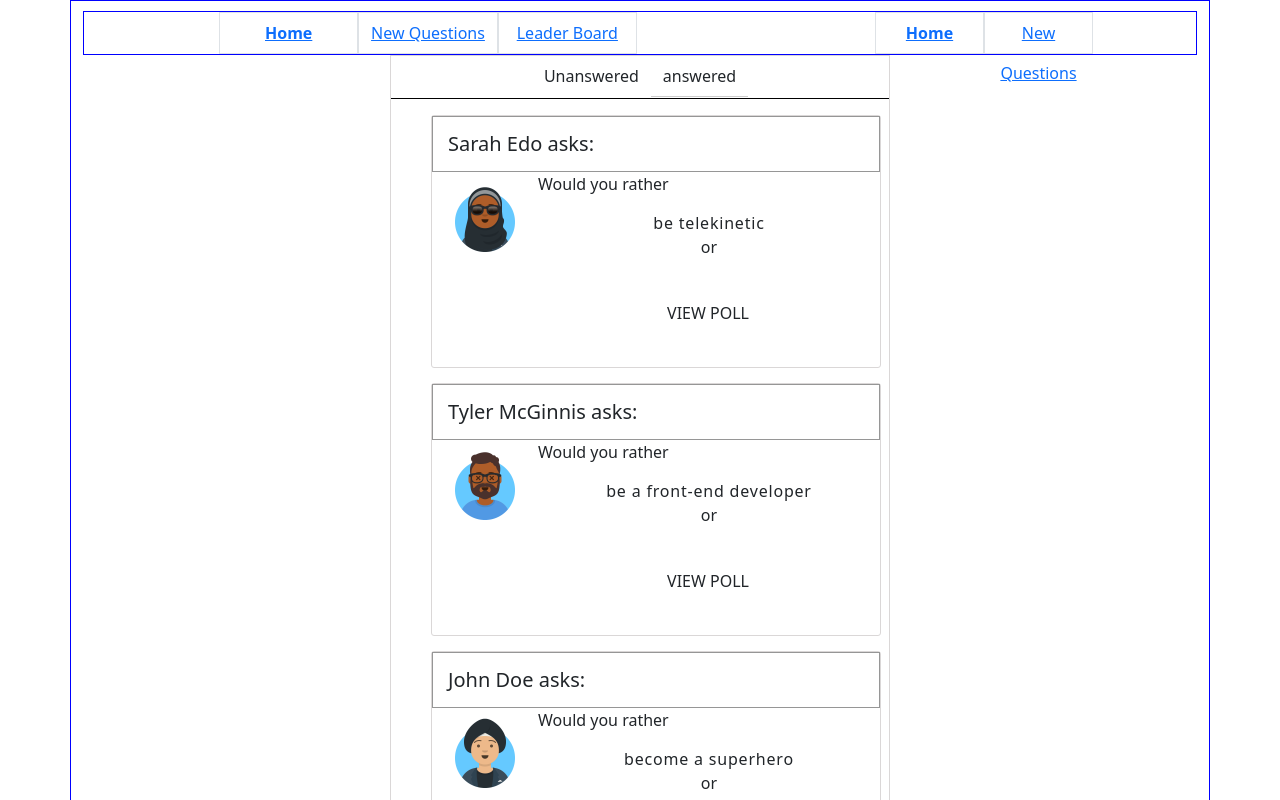
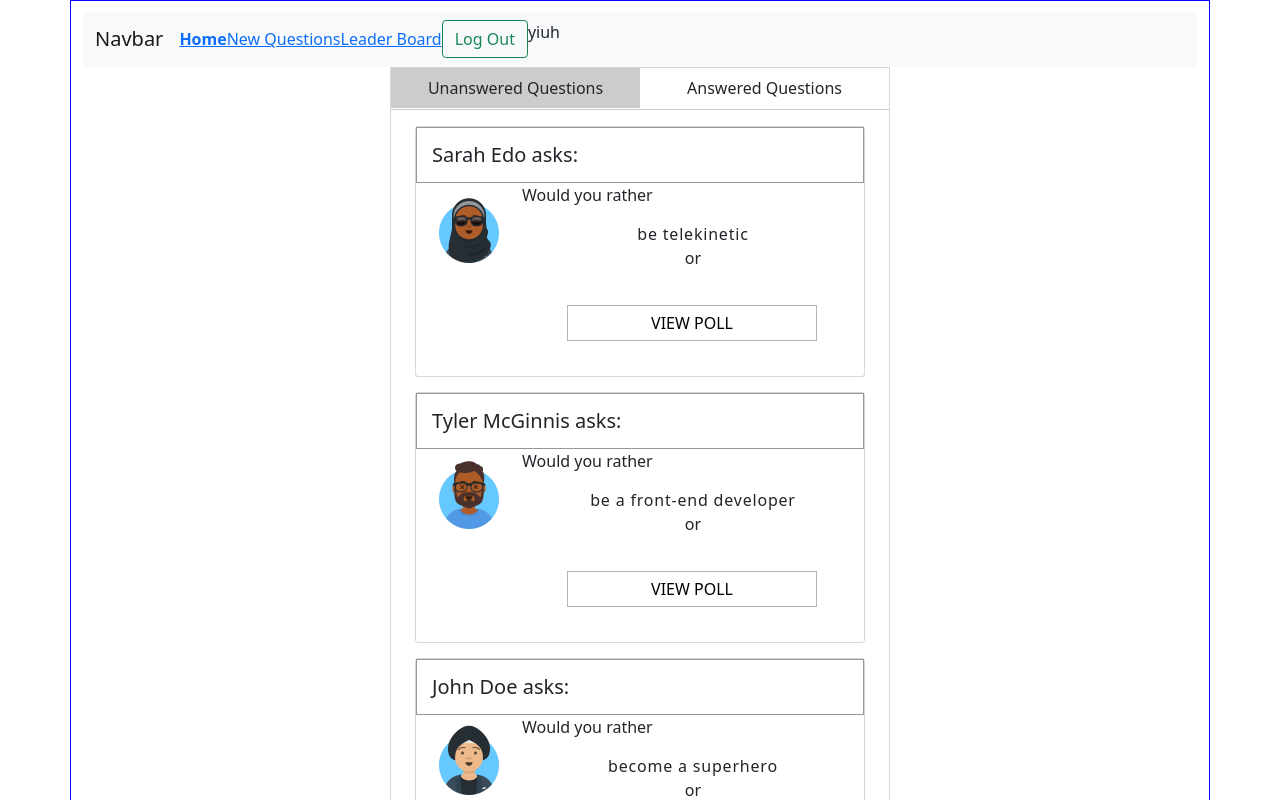
Before and after one commit to Muhammadcod/would-you-rather, a React (Create React App) app: page / in a window 1280 px wide. Shown: the top 800 px of the page. Built offline with nearby package versions, Linux system fonts and the light colour scheme.

Commit message:
style: Updating tab

```diff
--- a/package.json
+++ b/package.json
@@ -11,6 +11,7 @@
 		"react": "^16.13.1",
 		"react-dom": "^16.13.1",
 		"react-redux": "^7.2.1",
+		"react-redux-loading": "^4.6.1",
 		"react-router-dom": "^5.2.0",
 		"react-scripts": "3.4.3",
 		"redux": "^4.0.5",
--- a/src/components/Dashboard.js
+++ b/src/components/Dashboard.js
@@ -10,7 +10,7 @@ class Dashboard extends Component {
 		return (
 			<>
 				<Tabs>
-					<div label="Unanswered">
+					<div label="Unanswered Questions">
 						<ul className="dashboard-list">
 							{unanswered.map((question) => (
 								<li key={question.id}>
@@ -19,12 +19,14 @@ class Dashboard extends Component {
 							))}
 						</ul>
 					</div>
-					<div label="answered">
-						{answered.map((question) => (
-							<li key={question.id}>
-								<Question id={question.id} />
-							</li>
-						))}
+					<div label="Answered Questions">
+						<ul className="dashboard-list">
+							{answered.map((question) => (
+								<li key={question.id}>
+									<Question id={question.id} />
+								</li>
+							))}
+						</ul>
 					</div>
 				</Tabs>
 			</>
--- a/src/components/Nav.js
+++ b/src/components/Nav.js
@@ -3,37 +3,48 @@ import { NavLink } from "react-router-dom";
 
 export default function Nav() {
 	return (
-		<nav className="nav">
-			<ul>
-				<li className="border">
+		<nav class="navbar navbar-expand-lg navbar-light bg-light">
+			<div class="container-fluid">
+				<button
+					class="navbar-toggler"
+					type="button"
+					data-toggle="collapse"
+					data-target="#navbarTogglerDemo03"
+					aria-controls="navbarTogglerDemo03"
+					aria-expanded="false"
+					aria-label="Toggle navigation"
+				>
+					<span class="navbar-toggler-icon"></span>
+				</button>
+				<a class="navbar-brand" href="/">
+					Navbar
+				</a>
+				<div class="collapse navbar-collapse" id="navbarTogglerDemo03">
+					<ul class="navbar-nav mr-auto mb-2 mb-lg-0">
+						<li class="nav-item">
 							<NavLink to="/" exact activeClassName="active">
 								Home
 							</NavLink>
 						</li>
-				<li className="border">
+						<li class="nav-item">
 							<NavLink to="/new" activeClassName="active">
 								New Questions
 							</NavLink>
 						</li>
-				<li className="border">
+						<li class="nav-item">
 							<NavLink to="/answered" activeClassName="active">
 								Leader Board
 							</NavLink>
 						</li>
 					</ul>
-
-			<ul>
-				<li className="border">
-					<NavLink to="/" exact activeClassName="active">
-						Home
-					</NavLink>
-				</li>
-				<li className="border">
-					<NavLink to="/NewQuestion" activeClassName="active">
-						New Questions
-					</NavLink>
-				</li>
-			</ul>
+					<div class="d-flex">
+						<button class="btn btn-outline-success" type="submit">
+							Log Out
+						</button>
+						<div>yiuh</div>
+					</div>
+				</div>
+			</div>
 		</nav>
 	);
 }
--- a/src/components/Question.js
+++ b/src/components/Question.js
@@ -32,7 +32,7 @@ class Question extends Component {
 								<Link to={`${id}/result`}>
 									<button
 										type="submit"
-										className="btn bod"
+										className="custom-btn bod"
 										style={{ color: `red` }}
 									>
 										View Poll
@@ -40,7 +40,10 @@ class Question extends Component {
 								</Link>
 							) : (
 								<Link to={`/question/${id}`}>
-									<button type="submit" className="btn">
+									<button
+										type="submit"
+										className="custom-btn"
+									>
 										View Poll
 									</button>
 								</Link>
--- a/src/index.css
+++ b/src/index.css
@@ -17,7 +17,7 @@ a {
 	border: 1px solid blue;
 }
 
-.btn {
+.custom-btn {
 	text-transform: uppercase;
 	margin: 35px auto;
 	padding: 5px;
@@ -29,12 +29,12 @@ a {
 	position: relative;
 }
 
-.btn:hover {
+.custom-btn:hover {
 	border-color: rgba(0, 0, 0, 0.5);
 	text-decoration: none;
 }
 
-.btn:focus {
+.custom-btn:focus {
 	outline: 0;
 	font-weight: 700;
 	border-width: 2px;
@@ -47,7 +47,7 @@ a {
 .active {
 	font-weight: bold;
 }
-nav {
+/* nav {
 	padding: 0px;
 	display: flex;
 	border: 1px solid blue;
@@ -85,10 +85,10 @@ nav {
 	text-align: center;
 	height: 40px;
 	line-height: 40px;
-}
+} */
 
 ul {
-	padding-left: 0;
+	padding-left: 0 !important;
 }
 
 li {
@@ -109,21 +109,21 @@ li {
 }
 
 .tab-list {
-	border-bottom: 1px solid black;
+	border-bottom: 1px solid #ccc;
 	padding-left: 0;
 	text-align: center;
 }
 
 .tab-list-item {
-	border-bottom: 1px solid #ccc;
 	display: inline-block;
 	list-style: none;
 	margin-bottom: 1px;
 	padding: 0.5rem 0.75rem;
+	width: 50%;
+	cursor: pointer;
 }
 .tab-list-active {
-	border-bottom: solid #ccc;
-	background-color: white;
+	background-color: #ccc;
 	border-width: 1px 1px 0 1px;
 }
 
```
Also changed, not shown: 1 other file (tests, documents, lock files or other folders). Lines whose indentation alone changed are shown as unchanged.
